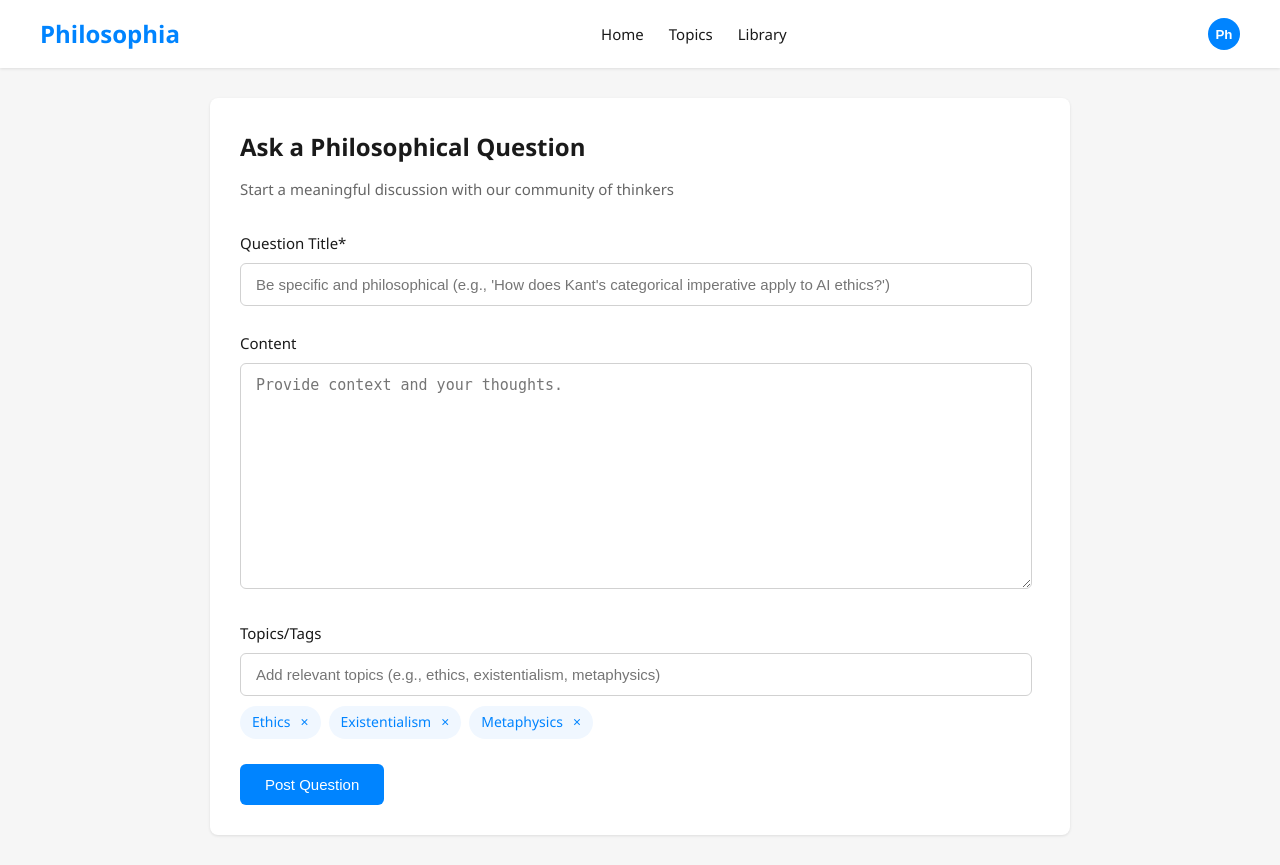
After one commit to ProjectBreakaway/108-Final-Project, a Flask app: page /question in a window 1280 px wide. The commit adds this page. Run offline with Flask 3, Linux system fonts and the light colour scheme; data that the repository does not hold is empty.

Commit message:
adding create question functionality

```diff
--- a/main.py
+++ b/main.py
@@ -8,30 +8,25 @@ app = Flask(__name__)
 app.config["SQLALCHEMY_DATABASE_URI"] = "sqlite:///project1.db"
 db = SQLAlchemy(app)
 
-def generate_salt():
-    return secrets.token_hex(16)
+question_tags = db.Table('question_tags',
+    db.Column('question_id', db.Integer, db.ForeignKey('question.id'), primary_key=True),
+    db.Column('tag_id', db.Integer, db.ForeignKey('tag.id'), primary_key=True)
+)
 
-
-def hash_password(password: str, salt: str) -> str:
-    salted_password = salt + password
-    return hex(hash(salted_password))[2:]
-
-
-def verify_password(stored_hash: str, stored_salt: str, input_password: str) -> bool:
-    test_hash = hash_password(input_password, stored_salt)
-    return secrets.compare_digest(stored_hash, test_hash)
-
+class Tag(db.Model):
+    id = db.Column(db.Integer, primary_key=True)
+    name = db.Column(db.String(50), nullable=False, unique=True)
+    description = db.Column(db.String(200))
 
 class Question(db.Model):
     id = db.Column(db.Integer, primary_key=True)
     title = db.Column(db.String(200), nullable=False)
     content = db.Column(db.Text, nullable=False)
-    timestamp = db.Column(db.DateTime, default=datetime)
-
+    timestamp = db.Column(db.DateTime, default=datetime.utcnow)
     upvotes = db.Column(db.Integer, default=0)
     user_id = db.Column(db.Integer, db.ForeignKey('user.id'), nullable=False)
     answers = db.relationship('Answer', backref='question', lazy=True)
-
+    tags = db.relationship('Tag', secondary=question_tags, lazy='subquery', backref=db.backref('questions', lazy=True))
 
 class Answer(db.Model):
     id = db.Column(db.Integer, primary_key=True)
@@ -58,6 +53,21 @@ class User(db.Model):
 with app.app_context():
     db.create_all()
 
+    if not Tag.query.first():
+        initial_tags = [
+            Tag(name='ethics', description='Moral philosophy questions'),
+            Tag(name='metaphysics', description='Nature of reality and existence'),
+            Tag(name='epistemology', description='Theory of knowledge'),
+            Tag(name='political', description='Political philosophy'),
+            Tag(name='logic', description='Reasoning and argumentation'),
+            Tag(name='aesthetics', description='Philosophy of art and beauty'),
+            Tag(name='philosophy-of-mind', description='Consciousness and mental phenomena')
+        ]
+        db.session.add_all(initial_tags)
+        db.session.commit()
+
+def generate_salt():
+    return secrets.token_hex(16)
 
 @app.route('/')
 def index():
@@ -93,6 +103,9 @@ def profile():
 def settings():
     return render_template("settings.html")
 
+@app.route('/question')
+def ask_question():
+    return render_template("askQuestion.html")
 
 @app.route('/profile/me', methods=['POST'])
 def user_profile():
@@ -179,7 +192,7 @@ def sign_in():
         return jsonify({"error": "No username found"}), 400
 
 
-@app.route("/create/", methods=["POST"])
+@app.route("/create/user", methods=["POST"])
 def create_user():
     data = request.get_json()
     username = data["username"]
@@ -203,5 +216,56 @@ def create_user():
     return jsonify({"success": "User created successfully"}), 200
 
 
+@app.route("/create/question", methods=["POST"])
+def create_questions():
+    if not request.is_json:
+        return jsonify({"error": "Request must be JSON"}), 400
+
+    data = request.get_json()
+
+    required_fields = ["title", "content", "username"]
+    for field in required_fields:
+        if field not in data:
+            return jsonify({"error": f"Missing required field: {field}"}), 400
+
+    user = User.query.filter_by(username=data["username"]).first()
+    if not user:
+        return jsonify({"error": "User not found"}), 400
+
+    question = Question(
+        title=data["title"],
+        content=data["content"],
+        user_id=user.id
+    )
+    db.session.add(question)
+
+    if "tags" in data and isinstance(data["tags"], list):
+        for tag_name in data["tags"]:
+            tag = Tag.query.filter_by(name=tag_name).first()
+            if not tag:
+                tag = Tag(name=tag_name)
+                db.session.add(tag)
+            question.tags.append(tag)
+
+    db.session.commit()
+    return jsonify({"success": "Question created successfully"}), 201
+
+
+@app.route("/create/answer", methods=["POST"])
+def create_answers():
+    if not request.is_json:
+        return jsonify({"error": "Request must be JSON"}), 400
+
+    data = request.get_json()
+    content = data["content"]
+    question_title = data["question_title"]
+    question_initiator_id = User.query.filter_by(username=data["question_initiator"]).first().id
+    question = Question.query.filter_by(title=question_title, user_id=question_initiator_id).first()
+    user_id = User.query.filter_by(username=data["user_id"]).first().id
+    answer = Answer(content=content, user_id=user_id, question_id=question.id)
+    db.session.add(answer)
+    db.session.commit()
+    return jsonify({"success": "Answer created successfully"}), 200
+
 if __name__ == '__main__':
     app.run(debug=True)
--- a/static/app.js
+++ b/static/app.js
@@ -55,7 +55,7 @@ function signUp() {
         return;
     }
 
-    fetch(`${url}/create`, {
+    fetch(`${url}/create/user`, {
         method: 'POST',
         headers: {'Content-Type': 'application/json'},
         body: JSON.stringify({
@@ -74,7 +74,6 @@ function signUp() {
         })
         .catch(err => console.error(err));
 }
-
 
 document.addEventListener('DOMContentLoaded',
     function openUserProfile() {
@@ -145,6 +144,102 @@ function change_user_settings() {
         .catch(err => console.error(err));
 }
 
+function createQuestion() {
+    const question_title = document.getElementById('question_title').value.trim();
+    const question_content = document.getElementById('question_content').value.trim();
+    const error_element = document.getElementById("title_error");
+    let username = getCookie('username');
+
+    function showError(message) {
+        error_element.textContent = message;
+        error_element.style.display = "block";
+        error_element.style.color = "#e74c3c";
+    }
+
+    if (!question_title) {
+        showError("Question title cannot be empty");
+        return;
+    }
+
+    const tagElements = document.querySelectorAll('.tags-input .tag');
+    const tags = Array.from(tagElements).map(tag => {
+        return tag.childNodes[0].nodeValue.trim();
+    }).filter(tag => tag !== question_title);
+
+    const requestData = {
+        "username": username,
+        "title": question_title,
+        "content": question_content,
+        "tags": tags
+    };
+
+    fetch(`${url}/create/question`, {
+        method: 'POST',
+        headers: {'Content-Type': 'application/json'},
+        body: JSON.stringify(requestData)
+        })
+        .then(response => {
+            if (response.status != 400) {
+                window.location.href = "userhome";
+            } else {
+                window.location.href = "question";
+            }
+            return response.json()
+        })
+        .catch(err => console.error(err));
+}
+
+function handleTagInput() {
+    if (event.key === 'Enter' || event.key === ',' || event.type === 'blur') {
+        event.preventDefault();
+        const tagInput = event.target;
+        const tagValue = tagInput.value.trim();
+        const questionTitle = document.getElementById('question_title').value.trim();
+
+        if (tagValue && tagValue !== questionTitle) {
+            addTag(tagValue);
+            tagInput.value = '';
+        }
+    }
+}
+
+function addTag(tagName) {
+    const tagsInput = document.querySelector('.tags-input');
+
+    const existingTags = Array.from(document.querySelectorAll('.tags-input .tag'))
+        .map(tag => tag.childNodes[0].nodeValue.trim());
+
+    if (existingTags.includes(tagName)) {
+        return;
+    }
+
+    const tagElement = document.createElement('div');
+    tagElement.className = 'tag';
+    tagElement.innerHTML = `
+        ${tagName} <span class="tag-remove" onclick="removeTag(this)">×</span>
+    `;
+    tagsInput.appendChild(tagElement);
+}
+
+function removeTag(removeButton) {
+    removeButton.parentElement.remove();
+}
+
+function initTagHandling() {
+    const tagInput = document.querySelector('.form-group .form-input');
+
+    tagInput.addEventListener('keydown', handleTagInput);
+    tagInput.addEventListener('blur', handleTagInput);
+
+    document.querySelectorAll('.tag-remove').forEach(button => {
+        button.addEventListener('click', function() {
+            removeTag(this);
+        });
+    });
+}
+
+document.addEventListener('DOMContentLoaded', initTagHandling);
+
 function logout() {
     document.cookie = `username=; login=`;
 }
--- /dev/null
+++ b/static/askQuestion.css
@@ -0,0 +1,213 @@
+body {
+    font-family: 'Segoe UI', 'Helvetica Neue', Arial, sans-serif;
+    margin: 0;
+    padding: 0;
+    color: #1a1a1a;
+    background-color: #f6f6f6;
+    line-height: 1.6;
+}
+
+.container {
+    max-width: 1200px;
+    margin: 0 auto;
+    padding: 0 20px;
+}
+
+header {
+    background-color: #fff;
+    box-shadow: 0 1px 3px rgba(0, 0, 0, 0.1);
+    padding: 15px 0;
+    position: sticky;
+    top: 0;
+    z-index: 100;
+}
+
+nav {
+    display: flex;
+    justify-content: space-between;
+    align-items: center;
+}
+
+.logo {
+    font-size: 24px;
+    font-weight: bold;
+    color: #0084ff;
+    text-decoration: none;
+}
+
+.main-nav {
+    display: flex;
+    gap: 25px;
+}
+
+.main-nav a {
+    color: #1a1a1a;
+    text-decoration: none;
+    font-size: 15px;
+    transition: color 0.2s;
+}
+
+.main-nav a:hover {
+    color: #0084ff;
+}
+
+.profile-btn {
+    background: none;
+    border: none;
+    padding: 0;
+    cursor: pointer;
+    display: flex;
+    align-items: center;
+    gap: 8px;
+}
+
+.profile-btn:hover .profile-pic {
+    transform: scale(1.05);
+    box-shadow: 0 0 0 2px rgba(0, 132, 255, 0.3);
+}
+
+
+.profile-pic {
+    width: 32px;
+    height: 32px;
+    border-radius: 50%;
+    background-color: #0084ff;
+    color: white;
+    display: flex;
+    align-items: center;
+    justify-content: center;
+    font-weight: bold;
+}
+
+.ask-container {
+    max-width: 800px;
+    margin: 30px auto;
+    background: white;
+    border-radius: 8px;
+    box-shadow: 0 1px 3px rgba(0, 0, 0, 0.1);
+    padding: 30px;
+}
+
+.page-header {
+    margin-bottom: 30px;
+}
+
+.page-title {
+    font-size: 24px;
+    font-weight: 600;
+    margin: 0 0 10px 0;
+}
+
+.page-subtitle {
+    color: #666;
+    margin: 0;
+    font-size: 15px;
+}
+
+.form-group {
+    margin-bottom: 25px;
+}
+
+.form-label {
+    display: block;
+    margin-bottom: 8px;
+    font-weight: 500;
+    font-size: 15px;
+}
+
+.form-input {
+    width: 95%;
+    padding: 12px 15px;
+    border: 1px solid #d1d1d1;
+    border-radius: 6px;
+    font-size: 15px;
+    transition: border-color 0.2s;
+}
+
+.form-input:focus {
+    outline: none;
+    border-color: #0084ff;
+}
+
+.form-textarea {
+    min-height: 200px;
+    resize: vertical;
+}
+
+.tags-input {
+    display: flex;
+    flex-wrap: wrap;
+    gap: 8px;
+    margin-top: 10px;
+}
+
+.tag {
+    background: #f0f7ff;
+    color: #0084ff;
+    padding: 5px 12px;
+    border-radius: 20px;
+    font-size: 13px;
+    display: flex;
+    align-items: center;
+    gap: 5px;
+}
+
+.tag-remove {
+    cursor: pointer;
+    font-size: 12px;
+}
+
+.submit-btn {
+    background: #0084ff;
+    color: white;
+    border: none;
+    border-radius: 6px;
+    padding: 12px 25px;
+    font-size: 15px;
+    font-weight: 500;
+    cursor: pointer;
+    transition: background 0.2s;
+}
+
+.submit-btn:hover {
+    background: #0077e6;
+}
+
+.guidelines-list li {
+    margin-bottom: 8px;
+}
+
+.tags-input {
+    display: flex;
+    flex-wrap: wrap;
+    gap: 8px;
+    margin-top: 10px;
+}
+
+.tag {
+    background: #f0f7ff;
+    color: #0084ff;
+    padding: 5px 12px;
+    border-radius: 20px;
+    font-size: 14px;
+    display: flex;
+    align-items: center;
+    gap: 5px;
+}
+
+.tag-remove {
+    cursor: pointer;
+    font-size: 14px;
+    margin-left: 5px;
+}
+
+.error-border {
+    border: 1px solid #ff4d4d !important;
+    box-shadow: 0 0 0 2px rgba(255, 77, 77, 0.2);
+}
+
+#error-message {
+    color: #ff4d4d;
+    margin-top: 10px;
+    display: none;
+}
--- /dev/null
+++ b/templates/askQuestion.html
@@ -0,0 +1,74 @@
+<!DOCTYPE html>
+<html lang="en">
+<head>
+    <meta charset="UTF-8">
+    <meta name="viewport" content="width=device-width, initial-scale=1.0">
+    <title>Philosophia - Ask a Question</title>
+    <link rel="stylesheet" href="../static/askQuestion.css">
+    <script src="../static/app.js"></script>
+</head>
+<body>
+<header>
+    <div class="container">
+        <nav>
+            <a href="userhome" style="text-decoration: none" class="logo">Philosophia</a>
+            <div class="main-nav">
+                <a href="userhome">Home</a>
+                <a href="#">Topics</a>
+                <a href="#">Library</a>
+            </div>
+            <a href="profile" style="text-decoration: none;">
+                <button class="profile-btn">
+                    <div class="profile-pic">Ph</div>
+                </button>
+            </a>
+        </nav>
+    </div>
+</header>
+
+<div class="container">
+    <div class="ask-container">
+        <div class="page-header">
+            <h1 class="page-title">Ask a Philosophical Question</h1>
+            <p class="page-subtitle">Start a meaningful discussion with our community of thinkers</p>
+        </div>
+
+        <form>
+            <div class="form-group">
+                <label for="question_title" class="form-label">Question Title*</label>
+                <input type="text" id="question_title" class="form-input"
+                       placeholder="Be specific and philosophical (e.g., 'How does Kant's categorical imperative apply to AI ethics?')"
+                required>
+                <div id="title_error"></div>
+            </div>
+
+            <div class="form-group">
+                <label for="question_content" class="form-label">Content</label>
+                <textarea id="question_content" class="form-input form-textarea"
+                          placeholder="Provide context and your thoughts."></textarea>
+            </div>
+
+            <div class="form-group">
+                <label class="form-label">Topics/Tags</label>
+                <input type="text" class="form-input" id="tag-input"
+                       placeholder="Add relevant topics (e.g., ethics, existentialism, metaphysics)"
+                       onkeydown="handleTagInput()" onblur="handleTagInput()">
+                <div class="tags-input">
+                    <div class="tag">
+                        Ethics <span class="tag-remove">×</span>
+                    </div>
+                    <div class="tag">
+                        Existentialism <span class="tag-remove">×</span>
+                    </div>
+                    <div class="tag">
+                        Metaphysics <span class="tag-remove">×</span>
+                    </div>
+                </div>
+            </div>
+
+            <button type="button" class="submit-btn" onclick="createQuestion()">Post Question</button>
+        </form>
+    </div>
+</div>
+</body>
+</html>
--- a/templates/settings.html
+++ b/templates/settings.html
@@ -68,7 +68,7 @@
 
                 <div class="form-actions">
                     <a href="profile" style="text-decoration: none;" class="cancel-btn">Cancel</a>
-                    <button class="save-btn" onclick="change_user_settings()">Save Changes</button>
+                    <button type="button" class="save-btn" onclick="change_user_settings()">Save Changes</button>
                 </div>
 
                 <div class="philosophy-quote">
--- a/templates/userhome.html
+++ b/templates/userhome.html
@@ -93,8 +93,8 @@
         <aside class="sidebar">
             <div class="sidebar-widget">
                 <h3 class="widget-title">Create Content</h3>
-                <button class="create-btn">Ask Question</button>
-                <button class="create-btn">Write Article</button>
+                <button onclick="window.location.href='question'" class="create-btn">Ask Question</button>
+                <button onclick="window.location.href='question'" class="create-btn">Write Article</button>
             </div>
 
             <div class="sidebar-widget">
```
Also changed, not shown: instance/project1.db, templates/writeArticle.html (added).
